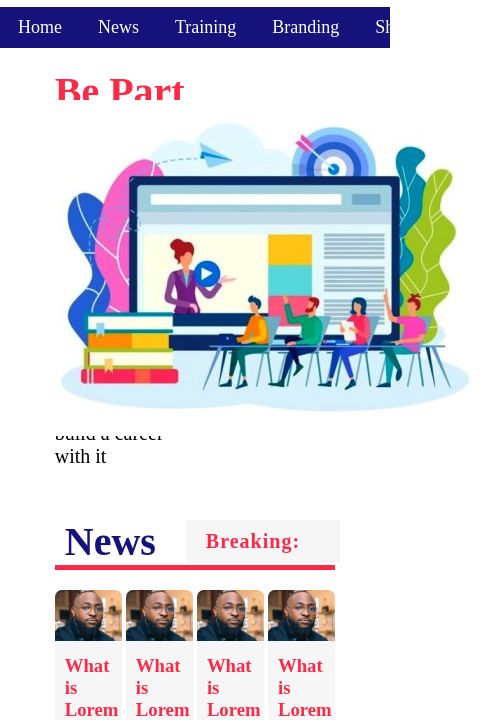
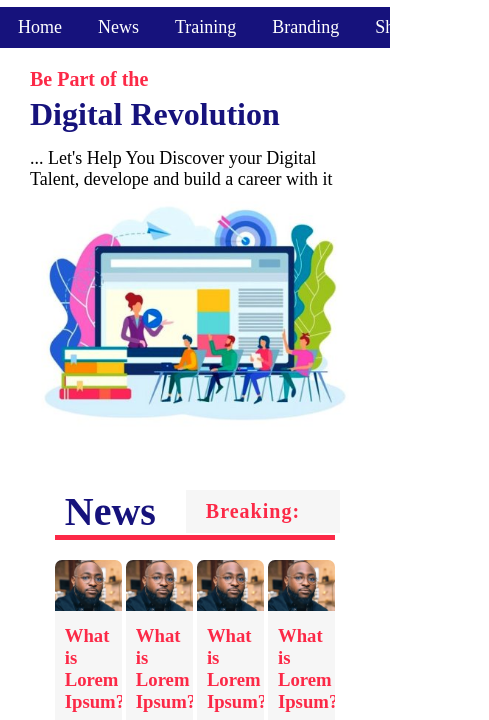
Before and after one commit to doncity-tech/expressive_home_page, a plain HTML site: page index.html in a window 390 px wide. Shown: the part 93-813 px from the top of the page, 489 px wide, since content can reach past the window. Drawn offline with Linux system fonts and the light colour scheme.

Commit message:
mobile veiw v1

```diff
--- a/express_css/express_home.css
+++ b/express_css/express_home.css
@@ -68,6 +68,7 @@
 /* section starts */
 .exp_content_body {
   padding: 20px 30px;
+  box-sizing: border-box;
 }
 
 .exp_section {
@@ -80,6 +81,7 @@
 .exp_hero {
   width: 85%;
   display: flex;
+  flex-wrap: wrap;
   justify-content: space-between;
   align-items: center;
 }
@@ -251,7 +253,21 @@
 }
 
 /* footer ends */
-@media only screen and (max-width: 810px) {
+@media only screen and (max-width: 870px) {
+  .exp_hero {
+    width: 95%;
+  }
+
+  .exp_hero_title {
+    font-size: 2.5rem;
+  }
+
+  .exp_hero_content p:first-child {
+    font-size: 30px;
+  }
+}
+
+@media only screen and (max-width: 414px) {
   .exp_title h1 {
     font-size: 30px;
     margin-bottom: 3px;
@@ -264,4 +280,29 @@
   .exp_nav_links a {
     font-size: 18px;
   }
+
+  /* Hero section */
+  .exp_hero {
+    width: 100%;
+  }
+
+  .exp_hero>div {
+    width: 100%;
+  }
+
+  .exp_hero_title {
+    font-size: 2rem;
+  }
+
+  .exp_hero_content p:first-child {
+    font-size: 20px;
+  }
+
+  .exp_hero_content p:last-child {
+    font-size: 18px;
+  }
+
+  .exp_hero>div img {
+    width: 100%;
+  }
 }
```
